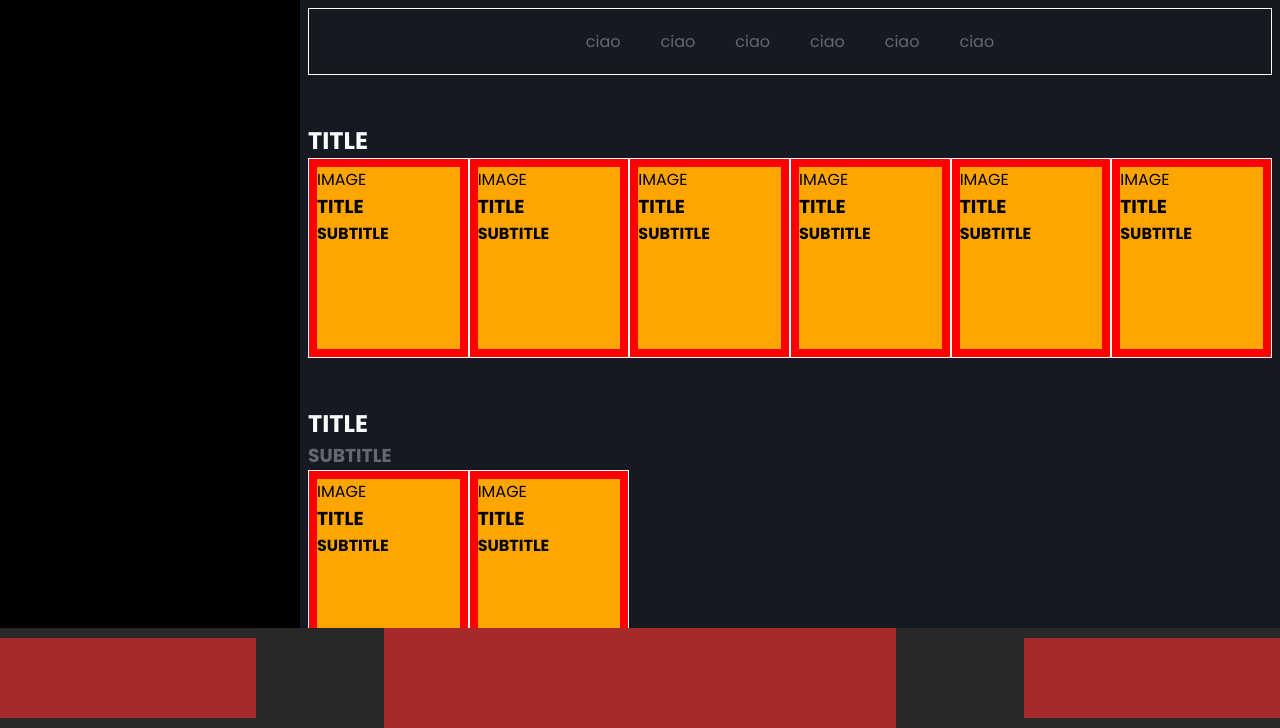
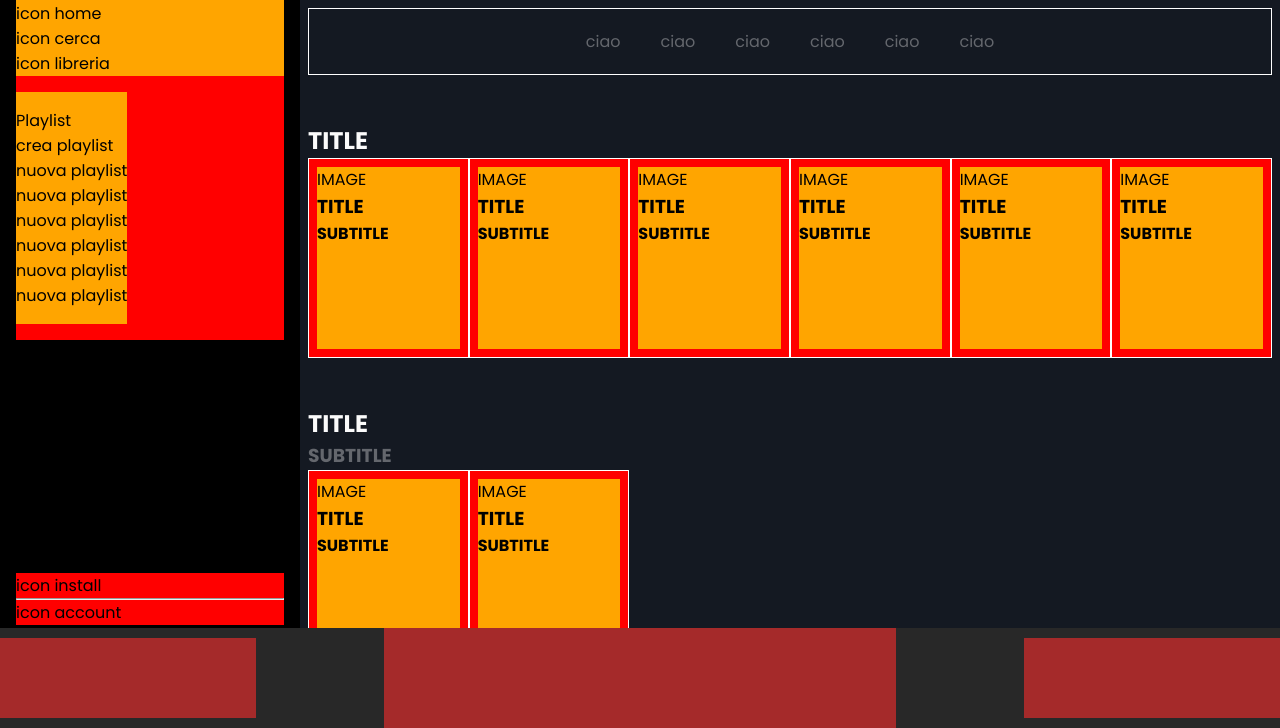
Before and after one commit to emanuelesacchetti/html-css-spotifyweb, a plain HTML site: page index.html in a window 1280 px wide. Shown: the part 72-800 px from the top of the page. Drawn offline with Linux system fonts and the light colour scheme.

Commit message:
terminata la sidebar responsive

```diff
--- a/css/style.css
+++ b/css/style.css
@@ -51,6 +51,12 @@ html {
 }
 .debug footer div {
     background-color: brown;
+}
+.debug .sidebar-top, .debug .sidebar-bottom {
+    background-color: red;
+}
+.debug .sidebar-icons, .debug .sidebar-playlist {
+    background-color: orange;
 }
 
 
@@ -113,6 +119,31 @@ section ul li {
 }
 
 
+
+/*sidebar*/
+.sidebar {
+    flex-direction: column;
+    padding: 0.2rem;
+}
+.sidebar-top {
+    width: 100%;
+}
+.sidebar-bottom {
+    width: 100%;
+}
+.sidebar-playlist {
+    padding: 1rem 0;
+    margin: 1rem 0;
+    display: none;
+}
+.logo {
+    padding: 1rem 0;
+}
+.sidebar .text {
+    display: none;
+}
+
+
 /*footer*/
 footer {
     height: 100px;
@@ -150,6 +181,12 @@ footer {
         width: calc(100% - 200px);
         left: 200px;
     }
+    .sidebar-playlist {
+        display: inline-block;
+    }
+    .sidebar .text {
+        display: inline-block;
+    }
 }
 
 
@@ -172,6 +209,9 @@ footer {
     .f-item-sx, .f-item-dx {
         width: 20%;
     }
+    .sidebar {
+        padding: 1rem 1rem 0.2rem;
+    }
 }
 
 /*desktop grande*/
--- a/index.html
+++ b/index.html
@@ -14,8 +14,50 @@
 <body class="debug">
     <main class="d-flex">
 
-        <aside class="sidebar">
-
+        <aside class="sidebar d-flex flex-between ">
+            <div class="sidebar-top">
+                <div class="sidebar-icons">
+                    <div class="logo">
+                        <span class="icon">icon</span>
+                        <span class="text">text</span>
+                    </div>
+                    <div>
+                        <span class="icon">icon</span>
+                        <span class="text">home</span>
+                    </div>
+                    <div>
+                        <span class="icon">icon</span>
+                        <span class="text">cerca</span>
+                    </div>
+                    <div>
+                        <span class="icon">icon</span>
+                        <span class="text">libreria</span>
+                    </div>
+                </div>
+                <div class="sidebar-playlist">
+                    <div>Playlist</div>
+                    <div>crea playlist</div>
+                    <div class="new-playlist">
+                        <div>nuova playlist</div>
+                        <div>nuova playlist</div>
+                        <div>nuova playlist</div>
+                        <div>nuova playlist</div>
+                        <div>nuova playlist</div>
+                        <div>nuova playlist</div>
+                    </div>
+                </div>
+            </div>
+            <div class="sidebar-bottom">
+                <div>
+                    <span class="icon">icon</span>
+                    <span class="text">install</span>
+                </div>
+                <hr>
+                <div>
+                    <span class="icon">icon</span>
+                    <span class="text">account</span>
+                </div>
+            </div>
         </aside>
         <div class="main-content">
 
```
